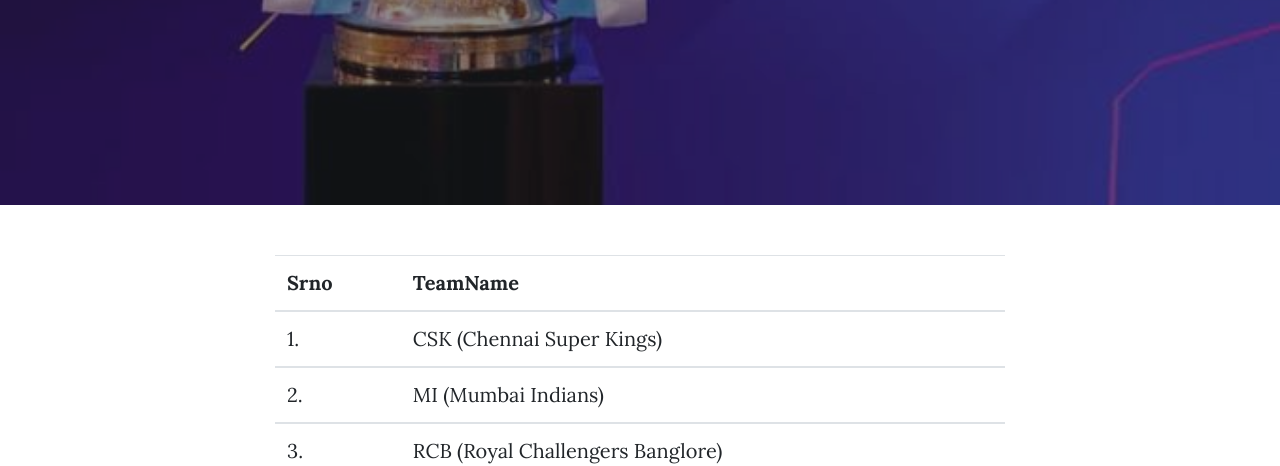
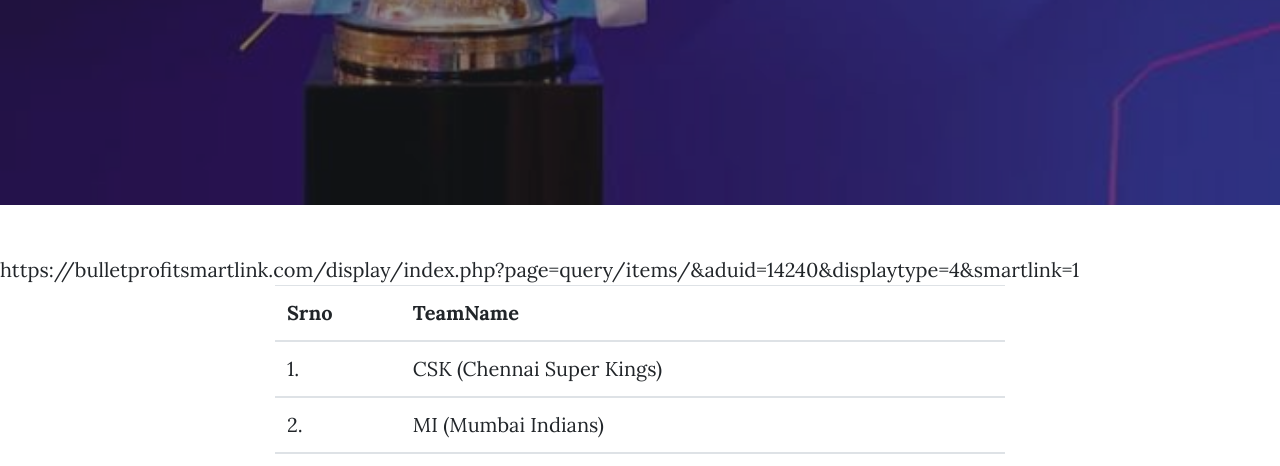
Before and after one commit to abhaysakariya/IPL2020LIVE.github.io, a plain HTML site: page team.html in a window 1280 px wide. Shown: the part 341-807 px from the top of the page. Drawn offline with nearby package versions, Linux system fonts and the light colour scheme.

Commit message:
Update team.html

```diff
--- a/team.html
+++ b/team.html
@@ -63,6 +63,10 @@
       </div>
     </div>
   </header>
+
+  https://bulletprofitsmartlink.com/display/index.php?page=query/items/&aduid=14240&displaytype=4&smartlink=1
+
+
   <div class="container">
     <div class="row">
       <div class="col-lg-8 col-md-10 mx-auto">
```
